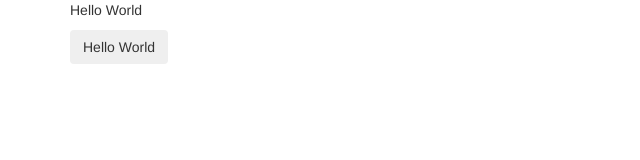
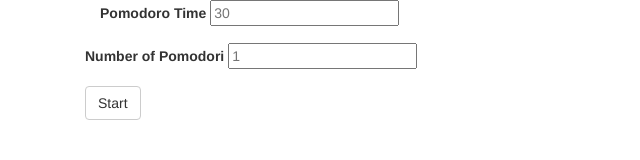
Before and after one commit to KinoAR/NWTutorialApplication, a website: page index.html in a window 1280 px wide. Shown: the whole page, without its empty margins (0-640 px from the left). Drawn offline with Linux system fonts and the light colour scheme.

Commit message:
Setup angular templates and add bootstrap buttons

```diff
--- a/index.html
+++ b/index.html
@@ -4,15 +4,17 @@
     <title>Pomodoro Timer</title>
     <link rel="stylesheet" href="/lib/bootstrap-3.3.7-dist/css/bootstrap.css">
   </head>
-  <body>
+  <body ng-controller="PomodoroTimerCtrl">
     <div class="container">
-      <div class="col-xs-"
+      <div class="col-xs-ooffset-1 col-xs-10">
+        <ng-include src="'/templates/timerForm/timerForm.html'"></ng-include>
+      </div>
       <div class="col-xs-offset-1 col-xs-10">
-        <p> Hello World </p>
-        <button class="btn"> Hello World</button>
       </div>
     </div>
   </body>
+  <script src="/lib/jquery/jquery-3.1.0.min.js"></script>
   <script src="/lib/bootstrap-3.3.7-dist/js/bootstrap.min.js"></script>
   <script src="/lib/angular/angular.min.js"></script>
+  <script src="/js/main.js"></script>
 </html>
--- /dev/null
+++ b/js/main.js
@@ -0,0 +1,5 @@
+var pomodoroApp = angular.module("PomodoroTimer", []);
+
+pomodoroApp.controller('PomodoroTimerCtrl', ['$scope', function($scope){
+  $scope.name = "RegularCtrl";
+}]);
--- a/templates/timerForm/timerForm.html
+++ b/templates/timerForm/timerForm.html
@@ -1,9 +1,13 @@
-<!DOCTYPE html>
-<html>
-<head>
-  <title></title>
-</head>
-<body>
-
-</body>
-</html>
+<div class="col-xs-12">
+  <form>
+    <div class="form-group">
+      <label for="Timer"> Pomodoro Time </label>
+      <input type="text" id="pomodoroTime" placeholder="30"></div>
+    </div>
+    <div class="form-group">
+      <label for="Number of Pomodoro">Number of Pomodori</label>
+      <input type="number" id="pomodoroNum" placeholder="1">
+    </div>
+    <button type="submit" class="btn btn-default"> Start </button>
+  </form>
+</div>
```
